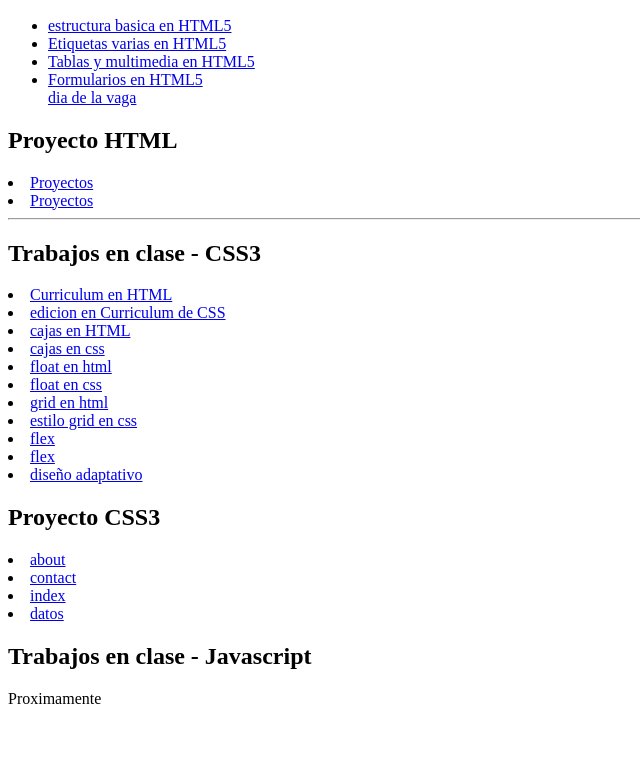
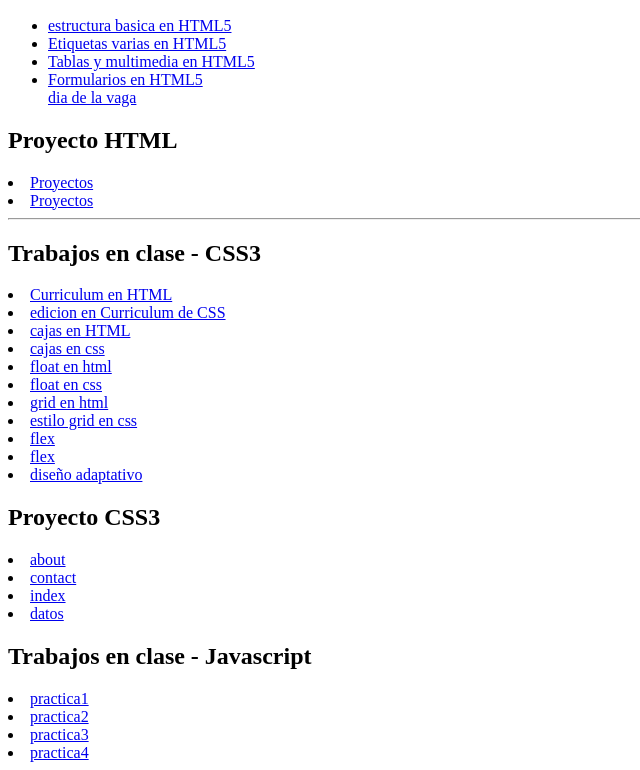
Before and after one commit to ornyx50/Aplicaciones-_web-de-Javier-, a plain HTML site: page index.html in a window 1280 px wide. Shown: the part 110-880 px from the top of the page, without its empty margins (0-640 px from the left). Before the commit the page ends 834 px from the top, so only its background shows below. Drawn offline with Linux system fonts and the light colour scheme.

Commit message:
Update index.html

```diff
--- a/index.html
+++ b/index.html
@@ -43,6 +43,9 @@
 
 
         <h2>Trabajos en clase - Javascript</h2>
-            <p>Proximamente</p>
+          <li><a href="./ejercicios javascript/practica/practica1.html"> practica1</a></li></li>
+          <li><a href="./ejercicios javascript/practica/practica2.html"> practica2</a></li></li>
+          <li><a href="./ejercicios javascript/practica/practica3.html"> practica3</a></li></li>
+          <li><a href="./ejercicios javascript/practica/practica4.html"> practica4</a></li></li>
     </body>
 </html>
```
